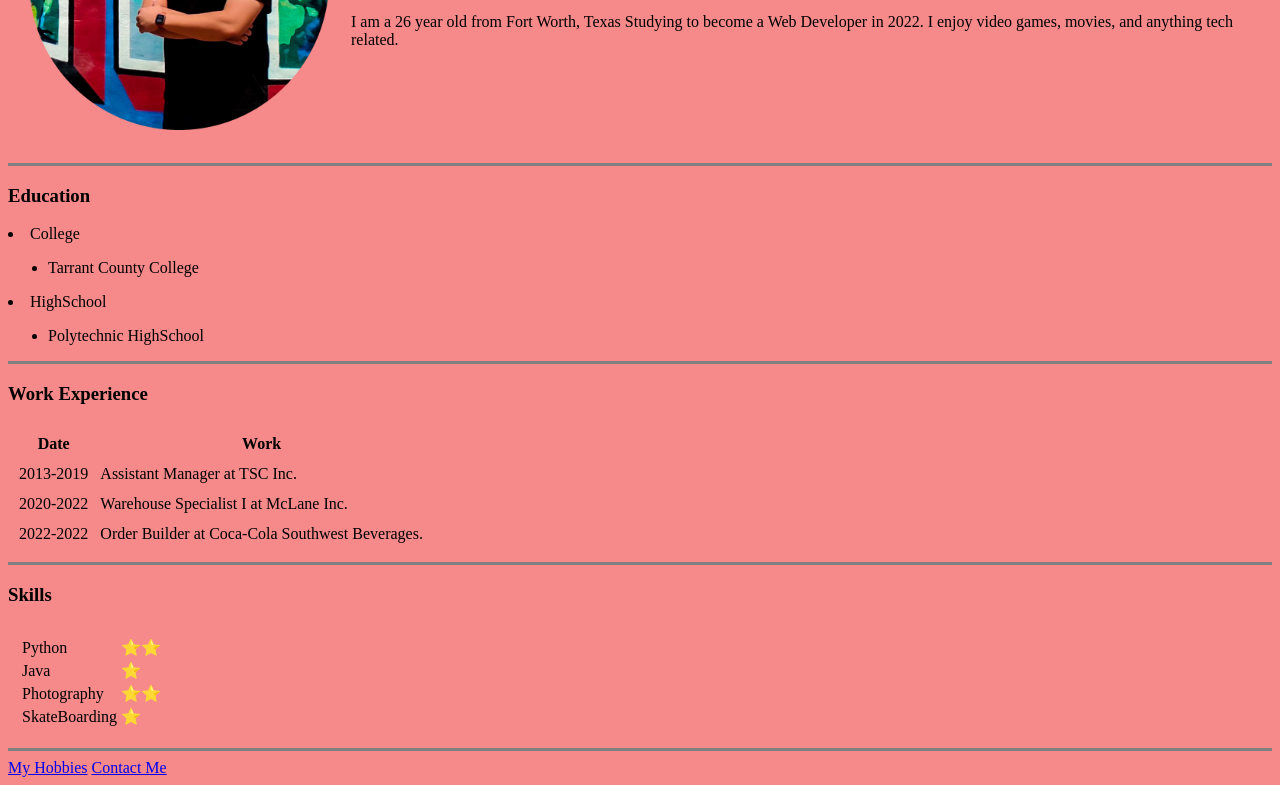
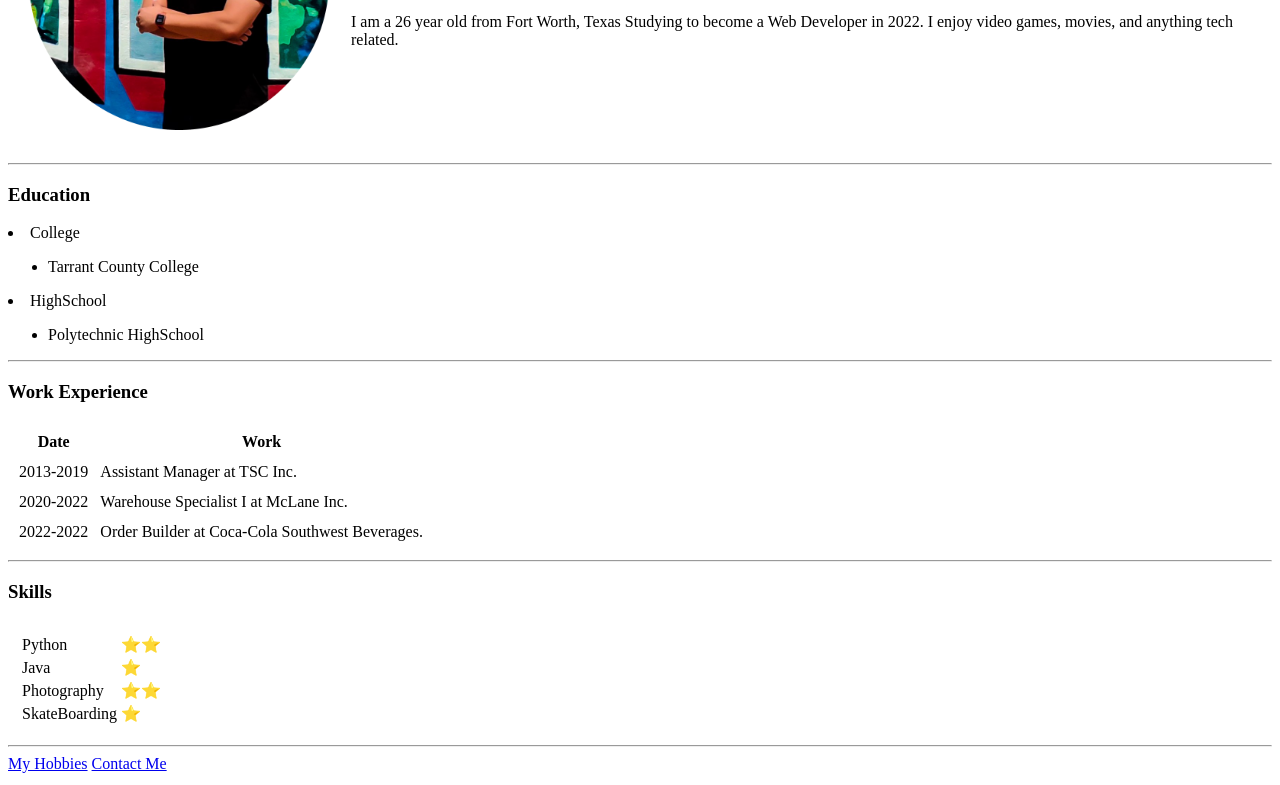
Before and after one commit to orlandovaldez/cv, a plain HTML site: page index.html in a window 1280 px wide. Shown: the part 199-984 px from the top of the page. Drawn offline with Linux system fonts and the light colour scheme.

Commit message:
added external css

```diff
--- a/index.html
+++ b/index.html
@@ -3,9 +3,11 @@
 <head>
   <meta charset="utf-8">
   <title>⚡Orlando's Personal Site⚡</title>
+<link rel="stylesheet" href="css/styles.css">
+
 </head>
 
-<body style="background-color: #F68989;">
+<body>
   <table cellspacing ="20">
     <tr>
       <td><img src="images/orlando.png" width="300" height="300" alt="Orlando's Profile Picture"></td>
@@ -16,7 +18,7 @@
   </table>
 
 
-  <hr size="3" noshade>
+  <hr>
 
   <h3>Education</h3>
 
@@ -30,7 +32,7 @@
     <li>Polytechnic HighSchool</li>
   </ul>
 
-  <hr size="3" noshade>
+  <hr>
 
   <h3>Work Experience</h3>
 
@@ -62,7 +64,7 @@
     </tfoot>
   </table>
 
-  <hr size="3" noshade>
+  <hr>
 
   <h3>Skills</h3>
   <table cellspacing ="10">
@@ -92,7 +94,7 @@
 
 
 
-  <hr  size = "3" noshade>
+  <hr>
   <a href="hobbies.html">My Hobbies</a>
   <a href="contactme.html">Contact Me</a>
 
```
Also changed, not shown: contactme.html (+1 -0 lines), hobbies.html (+1 -0 lines).
